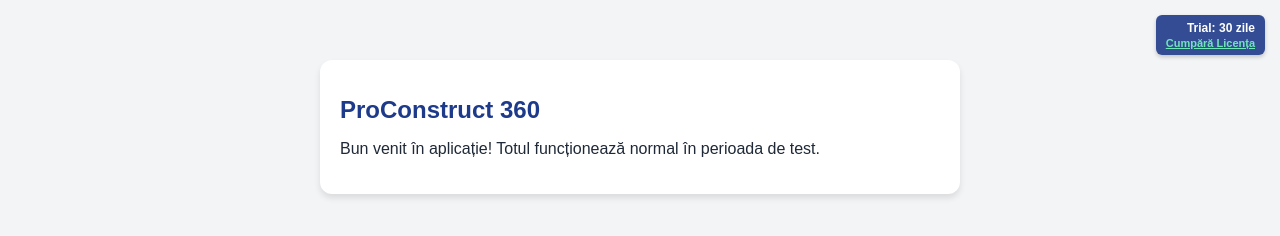
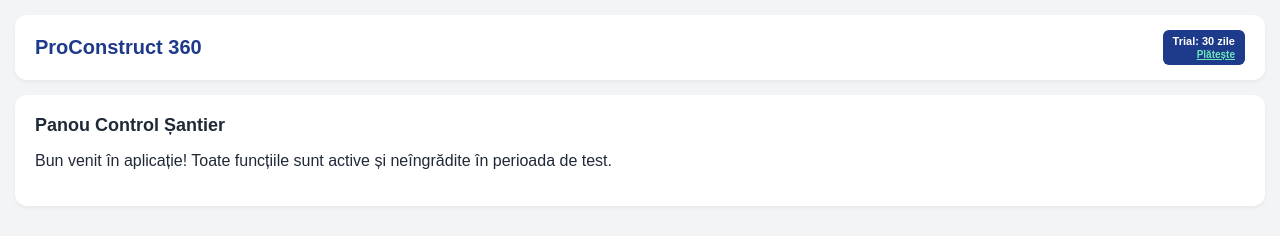
Before and after one commit to xlpakito69-sys/Proconstruc-app, a website: page www/index.html in a window 1280 px wide. Drawn offline with Linux system fonts and the light colour scheme.

Commit message:
Fix layout to ensure full screen usability and clean header

```diff
--- a/www/index.html
+++ b/www/index.html
@@ -5,106 +5,77 @@
     <meta name="viewport" content="width=device-width, initial-scale=1.0">
     <title>ProConstruct 360</title>
     <style>
+        * {
+            box-sizing: border-box;
+        }
         body {
             font-family: Arial, sans-serif;
             background-color: #f3f4f6;
             margin: 0;
-            padding: 20px;
+            padding: 15px;
             color: #1f2937;
         }
-        .container {
-            max-width: 600px;
-            margin: 40px auto;
+        .app-header {
+            display: flex;
+            justify-content: space-between;
+            align-items: center;
+            background: #ffffff;
+            padding: 15px 20px;
+            border-radius: 12px;
+            box-shadow: 0 2px 4px rgba(0,0,0,0.05);
+            margin-bottom: 15px;
+        }
+        .app-header h1 {
+            color: #1e3a8a;
+            font-size: 20px;
+            margin: 0;
+        }
+        /* Contorul mic și discret din dreapta sus */
+        .trial-box {
+            background: #1e3a8a;
+            color: #fff;
+            padding: 5px 10px;
+            border-radius: 6px;
+            font-size: 11px;
+            font-weight: bold;
+            text-align: right;
+        }
+        .trial-box a {
+            color: #6ee7b7;
+            text-decoration: underline;
+            display: block;
+            font-size: 10px;
+            margin-top: 2px;
+        }
+        .main-card {
             background: #ffffff;
             padding: 20px;
             border-radius: 12px;
-            box-shadow: 0 4px 6px rgba(0,0,0,0.1);
+            box-shadow: 0 2px 4px rgba(0,0,0,0.05);
+            margin-bottom: 15px;
         }
-        h1 {
-            color: #1e3a8a;
-            font-size: 24px;
-        }
-        /* Contor mic și discret în dreapta sus, nu deranjează cu nimic */
-        #trial-badge {
-            position: fixed;
-            top: 15px;
-            right: 15px;
-            background: rgba(30, 58, 138, 0.9);
-            color: #fff;
-            padding: 6px 10px;
-            border-radius: 6px;
-            font-size: 12px;
-            font-weight: bold;
-            z-index: 9999;
-            box-shadow: 0 2px 4px rgba(0,0,0,0.2);
-            text-align: right;
-        }
-        #trial-badge a {
-            color: #6ee7b7;
-            text-decoration: underline;
-            font-size: 11px;
-            display: block;
-            margin-top: 2px;
-        }
-        /* Ecranul de blocare apare DOAR dacă trec efectiv 30 de zile și nu s-a plătit */
-        #paywall-overlay {
-            display: none;
-            position: fixed;
-            top: 0;
-            left: 0;
-            width: 100%;
-            height: 100%;
-            background: rgba(15, 23, 42, 0.95);
-            z-index: 10000;
-            justify-content: center;
-            align-items: center;
-            color: white;
-            text-align: center;
-            padding: 20px;
-            box-sizing: border-box;
-        }
-        .paywall-card {
-            background: #1e293b;
-            padding: 30px;
-            border-radius: 12px;
-            max-width: 400px;
-            width: 100%;
-            box-shadow: 0 10px 25px rgba(0,0,0,0.5);
-        }
-        .pay-btn {
-            display: inline-block;
-            margin-top: 15px;
-            background: #16a34a;
-            color: #fff;
-            padding: 10px 20px;
-            font-size: 15px;
-            border-radius: 6px;
-            text-decoration: none;
-            font-weight: bold;
+        .main-card h2 {
+            font-size: 18px;
+            color: #1f2937;
+            margin-top: 0;
         }
     </style>
 </head>
 <body>
 
-    <!-- Contor mic în dreapta sus cu opțiune de plată oricând -->
-    <div id="trial-badge">
-        <span>Trial: <span id="days-left">30</span> zile</span>
-        <a href="https://paypal.me/allex23a" target="_blank">Cumpără Licența</a>
-    </div>
-
-    <!-- Ecran blocare doar la expirare -->
-    <div id="paywall-overlay">
-        <div class="paywall-card">
-            <h2 style="color: #f87171; margin-top: 0;">Perioada de Test a Expirat</h2>
-            <p>Cele 30 de zile gratuite s-au încheiat.</p>
-            <p>Introdu cardul tău pentru a achita licența și a continua.</p>
-            <a href="https://paypal.me/allex23a" target="_blank" class="pay-btn">Plătește cu Cardul</a>
+    <!-- Antetul aplicației cu titlul și contorul discret -->
+    <div class="app-header">
+        <h1>ProConstruct 360</h1>
+        <div class="trial-box">
+            <span>Trial: <span id="days-left">30</span> zile</span>
+            <a href="https://paypal.me/allex23a" target="_blank">Plătește</a>
         </div>
     </div>
 
-    <div class="container">
-        <h1>ProConstruct 360</h1>
-        <p>Bun venit în aplicație! Totul funcționează normal în perioada de test.</p>
+    <!-- Conținutul principal al aplicației (complet deblocat și funcțional) -->
+    <div class="main-card">
+        <h2>Panou Control Șantier</h2>
+        <p>Bun venit în aplicație! Toate funcțiile sunt active și neîngrădite în perioada de test.</p>
     </div>
 
     <script>
@@ -123,12 +94,6 @@
         if (daysLeft < 0) daysLeft = 0;
 
         document.getElementById('days-left').innerText = daysLeft;
-
-        // Doar dacă s-au scurs 30 de zile se blochează ecranul, altfel aplicația merge liber
-        if (daysLeft === 0) {
-            document.getElementById('trial-badge').style.display = 'none';
-            document.getElementById('paywall-overlay').style.display = 'flex';
-        }
     </script>
 </body>
 </html>
```
